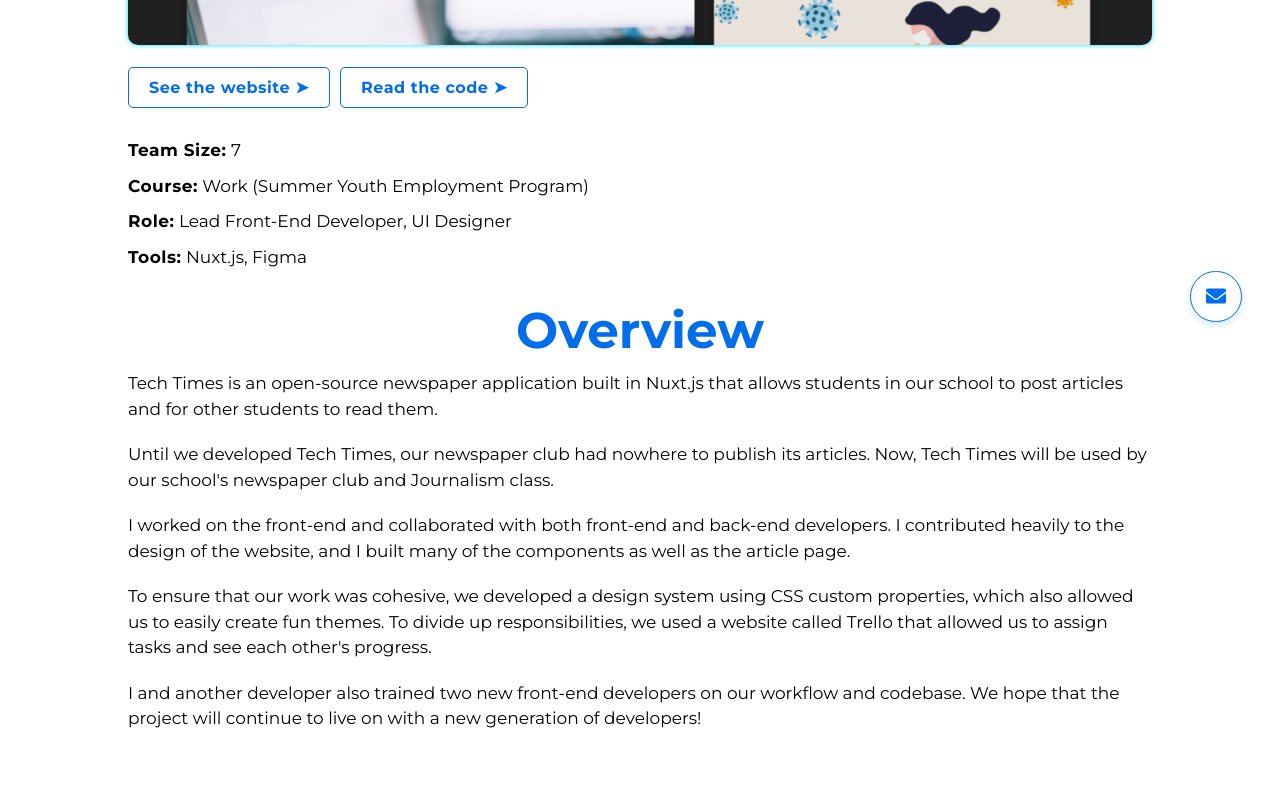
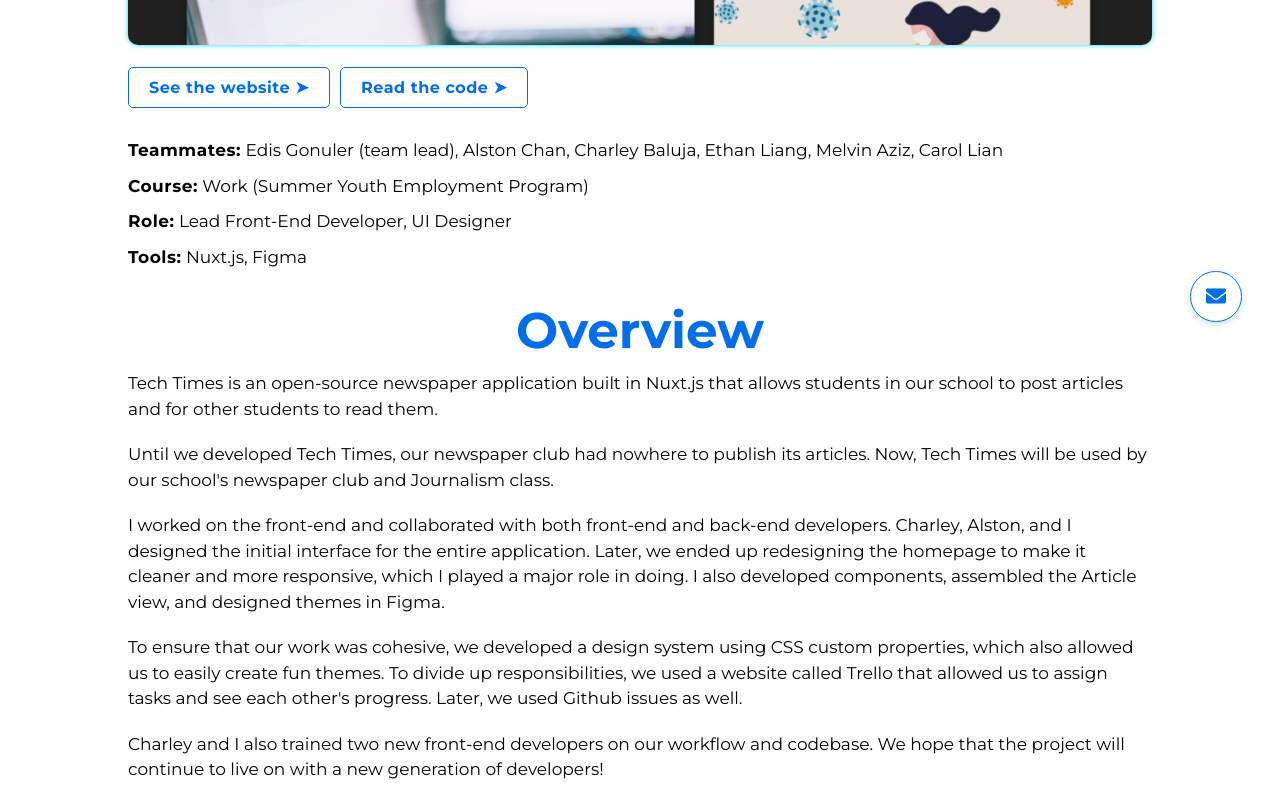
Before and after one commit to popplio2/DB-Portfolio, a Vue app in the folder portfolio/: page /projects/tech-times in a window 1280 px wide. Shown: the part 440-1240 px from the top of the page. Built offline with nearby package versions, Linux system fonts and the light colour scheme.

Commit message:
updated projects

```diff
--- a/portfolio/src/views/Adventure.vue
+++ b/portfolio/src/views/Adventure.vue
@@ -4,39 +4,64 @@
     <CaseStudy>
       <template v-slot:title>Choose Your Own Adventure</template>
       <template v-slot:image>
-            <img src="../assets/adventure.png" alt="">
+        <img src="../assets/adventure.png" alt="" />
       </template>
       <template v-slot:buttons>
         <a href="https://galguddadventure.netlify.app" target="blank">
           <Button>See the website ➤</Button>
         </a>
-            <a href="https://github.com/staten-island-tech/quizgame-charlaniel-brisluja" target="blank">
+        <a
+          href="https://github.com/staten-island-tech/quizgame-charlaniel-brisluja"
+          target="blank"
+        >
           <Button>Read the code ➤</Button>
         </a>
       </template>
       <template v-slot:info>
-             <p><b>Team Size:</b>
-                Partner
+        <p>
+          <b>Teammate:</b>
+          Charley Baluja
         </p>
-              <p><b>Course:</b>
-                Computer Science (11th grade)
+        <p>
+          <b>Course:</b>
+          Computer Science and Engineering
         </p>
-              <p><b>Tools:</b>
+        <p>
+          <b>Tools:</b>
           HTML, SCSS, JavaScript, Figma
         </p>
       </template>
       <template v-slot:overview>
-            <p>Though this was meant to be a quiz-game project, my partner and I decided to take it one step further and create a Choose Your Own Adventure Game. The project dynamically loads in-game events based on the choices that the user makes. These events and their answer choices are stored in a JavaScript object, from which they are accessed as needed.</p>
-            <p>At first, my partner and I struggled with figuring out how to display each event based on a user's last choice. The solution I thought of to accomplish this was to attach a data value to each event and a corresponding data value on each answer choice that leads to that event. On the click of the answer choice, we would filter through the events stored in the object and display the one with an event value that matches the answer choice value. I was delighted to hear that a group in the AP CSP class took inspiration from our solution. Before coding, I designed high-fidelity wireframes in Figma, and my partner wrote all the events and answer choices for the game.</p>
+        <p>
+          Though our assignment was to make a quiz-game project, my partner and
+          I decided to take it one step further and create a Choose Your Own
+          Adventure Game. The project dynamically loads in-game events based on
+          the choices that the user makes. These events and their answer choices
+          are stored in a JavaScript object, from which they are accessed as
+          needed.
+        </p>
+        <p>
+          At first, we struggled with figuring out how to display each event
+          based on a user's last choice. The solution I thought of to accomplish
+          this was to attach a property to each event object and a corresponding
+          property on each answer choice that leads to that event. These were
+          essentially pointers, though I did not know of them at the time. On
+          the click of the answer choice, we would filter through the events
+          stored in the object and display the one with an event value that
+          matches the answer choice value. Our teacher informed us that a group
+          in the AP CSP class took inspiration from our solution in their own
+          project, which made me very proud. Before coding, I designed
+          high-fidelity wireframes in Figma, and my partner wrote all the events
+          and answer choices for the game.
+        </p>
       </template>
-
     </CaseStudy>
   </div>
 </template>
 <script>
-import FullNav from '@/components/FullNav.vue';
-import CaseStudy from '@/components/CaseStudy.vue';
-import Button from '@/components/Button.vue';
+import FullNav from "@/components/FullNav.vue";
+import CaseStudy from "@/components/CaseStudy.vue";
+import Button from "@/components/Button.vue";
 
 export default {
   mounted() {
@@ -45,11 +70,9 @@ export default {
   components: {
     FullNav,
     CaseStudy,
-    Button
-  }
-}
+    Button,
+  },
+};
 </script>
 
-<style>
-
-</style>
+<style></style>
--- a/portfolio/src/views/DndOneShot.vue
+++ b/portfolio/src/views/DndOneShot.vue
@@ -4,38 +4,53 @@
     <CaseStudy>
       <template v-slot:title>D&D One-Shot</template>
       <template v-slot:image>
-            <img src="../assets/dnd.png" alt="">
+        <img src="../assets/dnd.png" alt="" />
       </template>
       <template v-slot:buttons>
         <a href="https://dnd1shot.netlify.app" target="blank">
           <Button>See the website ➤</Button>
         </a>
-            <a href="https://github.com/staten-island-tech/api-project-charlanielbrisluja" target="blank">
+        <a
+          href="https://github.com/staten-island-tech/api-project-charlanielbrisluja"
+          target="blank"
+        >
           <Button>Read the code ➤</Button>
         </a>
       </template>
       <template v-slot:info>
-             <p><b>Team Size:</b>
-                Partner
+        <p>
+          <b>Teammate:</b>
+          Charley Baluja
         </p>
-              <p><b>Course:</b>
-                Computer Science (11th grade)
+        <p>
+          <b>Course:</b>
+          Computer Science and Engineering
         </p>
-              <p><b>Tools:</b>
+        <p></p>
+        <p>
+          <b>Tools:</b>
           HTML, SCSS, JavaScript, Figma
         </p>
       </template>
       <template v-slot:overview>
-            <p>Aside from walking the user through the process of creating their own Dungeons and Dragons one-shot, the goal of this project was to fetch data from an API and display it to the user upon user action. We accomplished this in the Monsters section, which allows the user to search for monsters and see their information. Data from the API is also statically displayed in the Setting and Characters sections, allowing the user to form their one-shot based on authentic data from the DnD API.</p>
+        <p>
+          Aside from walking the user through the process of creating their own
+          Dungeons and Dragons one-shot, the goal of this project was to fetch
+          data from an API and display it to the user upon user action. We
+          accomplished this in the Monsters section, which allows the user to
+          search for monsters and see their information. Data from the API is
+          also statically displayed in the Setting and Characters sections,
+          allowing the user to form their one-shot based on authentic data from
+          the DnD API.
+        </p>
       </template>
-
     </CaseStudy>
   </div>
 </template>
 <script>
-import FullNav from '@/components/FullNav.vue';
-import CaseStudy from '@/components/CaseStudy.vue';
-import Button from '@/components/Button.vue';
+import FullNav from "@/components/FullNav.vue";
+import CaseStudy from "@/components/CaseStudy.vue";
+import Button from "@/components/Button.vue";
 
 export default {
   mounted() {
@@ -44,11 +59,9 @@ export default {
   components: {
     FullNav,
     CaseStudy,
-    Button
-  }
-}
+    Button,
+  },
+};
 </script>
 
-<style>
-
-</style>
+<style></style>
--- a/portfolio/src/views/Galgudd.vue
+++ b/portfolio/src/views/Galgudd.vue
@@ -4,37 +4,54 @@
     <CaseStudy>
       <template v-slot:title>Kingdom of Galgudd</template>
       <template v-slot:image>
-            <img src="../assets/galgudd.png" alt="">
+        <img src="../assets/galgudd.png" alt="" />
       </template>
       <template v-slot:buttons>
         <a href="https://galgudd.netlify.app" target="blank">
           <Button>See the website ➤</Button>
         </a>
-            <a href="https://github.com/staten-island-tech/html-scss-mastery-project-charlaniel-brisjula" target="blank">
+        <a
+          href="https://github.com/staten-island-tech/html-scss-mastery-project-charlaniel-brisjula"
+          target="blank"
+        >
           <Button>Read the code ➤</Button>
         </a>
       </template>
       <template v-slot:info>
-             <p><b>Team Size:</b>
-                Partner
+        <p>
+          <b>Teammate:</b>
+          Charley Baluja
         </p>
-              <p><b>Course:</b>
-                Computer Science (11th grade)
+        <p>
+          <b>Course:</b>
+          Computer Science and Engineering
         </p>
-              <p><b>Tools:</b>
+        <p>
+          <b>Tools:</b>
           HTML, SCSS, JavaScript, Figma
         </p>
       </template>
       <template v-slot:overview>
-            <p>For my first major project in my junior-year computer science class, I partnered up with a classmate to create a website that advertised a country—or in our case, a fictional kingdom. The website leverages CSS responsive design principles to display different versions of sections depending on the device that the user is viewing the website on. The website also makes full use of CSS hover effects to create an interactive user experience. I was mainly responsible for the home, attractions, and wildlife sections, as well as the nav and the footer. Before coding the site, my partner and I designed high-fidelity wireframes in Figma.</p>
+        <p>
+          For my first major project in my junior-year computer science class, I
+          partnered up with a classmate to create a website that advertised a
+          country—or in our case, a fictional kingdom. The website leverages CSS
+          responsive design principles to display different versions of sections
+          depending on the device that the user is viewing the website on. The
+          website also makes full use of CSS hover effects to create an
+          interactive user experience. I was mainly responsible for the landing
+          page and footer, as well as the attractions and wildlife sections. I
+          also helped Charley with the hover effects in the history section.
+          Before coding the site, we designed high-fidelity wireframes in Figma.
+        </p>
       </template>
     </CaseStudy>
   </div>
 </template>
 <script>
-import FullNav from '@/components/FullNav.vue';
-import CaseStudy from '@/components/CaseStudy.vue';
-import Button from '@/components/Button.vue';
+import FullNav from "@/components/FullNav.vue";
+import CaseStudy from "@/components/CaseStudy.vue";
+import Button from "@/components/Button.vue";
 
 export default {
   mounted() {
@@ -43,11 +60,9 @@ export default {
   components: {
     FullNav,
     CaseStudy,
-    Button
-  }
-}
+    Button,
+  },
+};
 </script>
 
-<style>
-
-</style>
+<style></style>
--- a/portfolio/src/views/Portfolio.vue
+++ b/portfolio/src/views/Portfolio.vue
@@ -4,7 +4,7 @@
     <CaseStudy>
       <template v-slot:title>My Portfolio</template>
       <template v-slot:image>
-            <img src="../assets/portfolio.png" alt="">
+        <img src="../assets/portfolio.png" alt="" />
       </template>
       <template v-slot:buttons>
         <a href="https://github.com/popplio2/DB-Portfolio" target="blank">
@@ -12,24 +12,34 @@
         </a>
       </template>
       <template v-slot:info>
-             <p><b>Team Size:</b>
-                Individual
+        <p>
+          <b>Teammates:</b>
+          N/A (Individual Personal Project)
         </p>
-              <p><b>Course:</b>
-                Personal project
-              </p>
-              <p><b>Tools:</b>
+        <p>
+          <b>Tools:</b>
           Vue.js
         </p>
       </template>
-          <template v-slot:overview>To create my portfolio, I used the Vue.js JavaScript framework, which allowed me to create resuable components, such as the button that I use throughout the website. Something that was especially useful was Vue slots, which I used to inject text or elements into reusable wrapper components. For example, I used the same button component multiple times but gave it different text each time using slots. I plan to keep developing this portfolio by adding both new projects (there are big things in store for the future!) and more information about the projects already included (I aim to add sections for each project that show my work process and my reflection on the project).</template>
+      <template v-slot:overview
+        >To create my portfolio, I used the Vue.js JavaScript framework, which
+        allowed me to create resuable components, such as the button that I use
+        throughout the website. Something that was especially useful was Vue
+        slots, which I used to inject text or elements into reusable wrapper
+        components. For example, I used the same button component multiple times
+        but gave it different text each time using slots. I plan to keep
+        developing this portfolio by adding both new projects (there are big
+        things in store for the future!) and more information about the projects
+        already included (I aim to add sections for each project that show my
+        work process and my reflection on the project).</template
+      >
     </CaseStudy>
   </div>
 </template>
 <script>
-import FullNav from '@/components/FullNav.vue';
-import CaseStudy from '@/components/CaseStudy.vue';
-import Button from '@/components/Button.vue';
+import FullNav from "@/components/FullNav.vue";
+import CaseStudy from "@/components/CaseStudy.vue";
+import Button from "@/components/Button.vue";
 
 export default {
   mounted() {
@@ -38,11 +48,9 @@ export default {
   components: {
     FullNav,
     CaseStudy,
-    Button
-  }
-}
+    Button,
+  },
+};
 </script>
 
-<style>
-
-</style>
+<style></style>
--- a/portfolio/src/views/Riddler.vue
+++ b/portfolio/src/views/Riddler.vue
@@ -26,24 +26,23 @@
       </template>
       <template v-slot:info>
         <p>
-          <b>Role:</b>
-          Team Captain, Full-Stack Developer
-        </p>
-        <p>
-          <b>Team Size:</b>
-          5
+          <b>Teammates:</b>
+          Lucy Kwan, Jake Li, Charley Baluja, Nika Imbamberdieva
         </p>
         <p>
           <b>Course:</b>
           AP Computer Science Principles
         </p>
         <p>
+          <b>Role:</b>
+          Team Captain, Full-Stack Developer
+        </p>
+        <p>
           <b>Tools:</b>
-          Vue 3, Vuex, Auth0, MongoDB + Express
+          Vue 3, Vuex, Auth0, MongoDB, Express.js
         </p>
       </template>
       <template v-slot:overview>
-        <!-- <p>Full description coming soon! In short, Riddler on the Roof is an RPG I created in a team of 5. I worked on much of the frontend development, as well as integrating each member's contributions. I also worked on the backend and connecting to the database. Lastly, I helped with the story and game design as well. It's not perfect, but I am very proud of it, so please enjoy!</p> -->
         <p>
           Riddler on the Roof is an RPG I worked on in a team of 5 for my AP
           Computer Science Principles class. I worked on much of the frontend
--- a/portfolio/src/views/ScrappyNotes.vue
+++ b/portfolio/src/views/ScrappyNotes.vue
@@ -4,38 +4,56 @@
     <CaseStudy>
       <template v-slot:title>Scrappy Notes</template>
       <template v-slot:image>
-            <img src="../assets/scrappy.png" alt="">
+        <img src="../assets/scrappy.png" alt="" />
       </template>
       <template v-slot:buttons>
         <a href="https://scrappynotes.netlify.app" target="blank">
           <Button>See the website ➤</Button>
         </a>
-            <a href="https://github.com/staten-island-tech/vue-reactivity-project-popplio2" target="blank">
+        <a
+          href="https://github.com/staten-island-tech/vue-reactivity-project-popplio2"
+          target="blank"
+        >
           <Button>Read the code ➤</Button>
         </a>
       </template>
       <template v-slot:info>
-             <p><b>Team Size:</b>
-                Individual
+        <p>
+          <b>Teammates:</b>
+          N/A (Individual Project)
         </p>
-              <p><b>Course:</b>
+        <p>
+          <b>Course:</b>
           AP Computer Science Principles (12th grade)
         </p>
-              <p><b>Tools:</b>
+        <p>
+          <b>Tools:</b>
           Vue.js
         </p>
       </template>
       <template v-slot:overview>
-            <p>Scrappy Notes is an app built in the Vue.js JavaScript framework, and it serves to provide a creative space for writing down whatever you need to write or whatever comes to mind.</p>
-            <p>The most important part of the app lies in the user’s ability to choose what color note they want. I accomplished this using the Vue v-for directive, which allowed me to iterate over an array that kept track of all of the notes the user has created, and Vue props, which allowed me to pass data containing the color of each note to a reusable note component, in which I dynamically styled the note according to its corresponding color.</p>
+        <p>
+          Scrappy Notes is an app built in the Vue.js JavaScript framework, and
+          it serves to provide a creative space for writing down whatever you
+          need to write or whatever comes to mind.
+        </p>
+        <p>
+          The most important part of the app lies in the user’s ability to
+          choose what color note they want. I accomplished this using the Vue
+          v-for directive, which allowed me to iterate over an array that kept
+          track of all of the notes the user has created, and Vue props, which
+          allowed me to pass data containing the color of each note to a
+          reusable note component, in which I dynamically styled the note
+          according to its corresponding color.
+        </p>
       </template>
     </CaseStudy>
   </div>
 </template>
 <script>
-import FullNav from '@/components/FullNav.vue';
-import CaseStudy from '@/components/CaseStudy.vue';
-import Button from '@/components/Button.vue';
+import FullNav from "@/components/FullNav.vue";
+import CaseStudy from "@/components/CaseStudy.vue";
+import Button from "@/components/Button.vue";
 
 export default {
   mounted() {
@@ -44,10 +62,9 @@ export default {
   components: {
     FullNav,
     CaseStudy,
-    Button
-  }
-}
+    Button,
+  },
+};
 </script>
 
-<style>
-</style>
+<style></style>
--- a/portfolio/src/views/TechTimes.vue
+++ b/portfolio/src/views/TechTimes.vue
@@ -4,7 +4,7 @@
     <CaseStudy>
       <template v-slot:title>Tech Times</template>
       <template v-slot:image>
-            <img src="../assets/techtimes.png" alt="">
+        <img src="../assets/techtimes.png" alt="" />
       </template>
       <template v-slot:buttons>
         <a href="https://sitechtimes.com" target="blank">
@@ -15,33 +15,63 @@
         </a>
       </template>
       <template v-slot:info>
-             <p><b>Team Size:</b>
-                7
+        <p>
+          <b>Teammates:</b>
+          Edis Gonuler (team lead), Alston Chan, Charley Baluja, Ethan Liang,
+          Melvin Aziz, Carol Lian
         </p>
-              <p><b>Course:</b>
+        <p>
+          <b>Course:</b>
           Work (Summer Youth Employment Program)
         </p>
-              <p><b>Role:</b>
+        <p>
+          <b>Role:</b>
           Lead Front-End Developer, UI Designer
         </p>
-              <p><b>Tools:</b>
+        <p>
+          <b>Tools:</b>
           Nuxt.js, Figma
         </p>
       </template>
       <template v-slot:overview>
-            <p>Tech Times is an open-source newspaper application built in Nuxt.js that allows students in our school to post articles and for other students to read them.</p>
-            <p>Until we developed Tech Times, our newspaper club had nowhere to publish its articles. Now, Tech Times will be used by our school's newspaper club and Journalism class.</p>
-            <p>I worked on the front-end and collaborated with both front-end and back-end developers. I contributed heavily to the design of the website, and I built many of the components as well as the article page.</p>
-            <p>To ensure that our work was cohesive, we developed a design system using CSS custom properties, which also allowed us to easily create fun themes. To divide up responsibilities, we used a website called Trello that allowed us to assign tasks and see each other's progress.</p>
-            <p>I and another developer also trained two new front-end developers on our workflow and codebase. We hope that the project will continue to live on with a new generation of developers!</p>
+        <p>
+          Tech Times is an open-source newspaper application built in Nuxt.js
+          that allows students in our school to post articles and for other
+          students to read them.
+        </p>
+        <p>
+          Until we developed Tech Times, our newspaper club had nowhere to
+          publish its articles. Now, Tech Times will be used by our school's
+          newspaper club and Journalism class.
+        </p>
+        <p>
+          I worked on the front-end and collaborated with both front-end and
+          back-end developers. Charley, Alston, and I designed the initial
+          interface for the entire application. Later, we ended up redesigning
+          the homepage to make it cleaner and more responsive, which I played a
+          major role in doing. I also developed components, assembled the
+          Article view, and designed themes in Figma.
+        </p>
+        <p>
+          To ensure that our work was cohesive, we developed a design system
+          using CSS custom properties, which also allowed us to easily create
+          fun themes. To divide up responsibilities, we used a website called
+          Trello that allowed us to assign tasks and see each other's progress.
+          Later, we used Github issues as well.
+        </p>
+        <p>
+          Charley and I also trained two new front-end developers on our
+          workflow and codebase. We hope that the project will continue to live
+          on with a new generation of developers!
+        </p>
       </template>
     </CaseStudy>
   </div>
 </template>
 <script>
-import FullNav from '@/components/FullNav.vue';
-import CaseStudy from '@/components/CaseStudy.vue';
-import Button from '@/components/Button.vue';
+import FullNav from "@/components/FullNav.vue";
+import CaseStudy from "@/components/CaseStudy.vue";
+import Button from "@/components/Button.vue";
 
 export default {
   mounted() {
@@ -50,11 +80,9 @@ export default {
   components: {
     FullNav,
     CaseStudy,
-    Button
-  }
-}
+    Button,
+  },
+};
 </script>
 
-<style>
-
-</style>
+<style></style>
```
Lines whose indentation alone changed are shown as unchanged.
